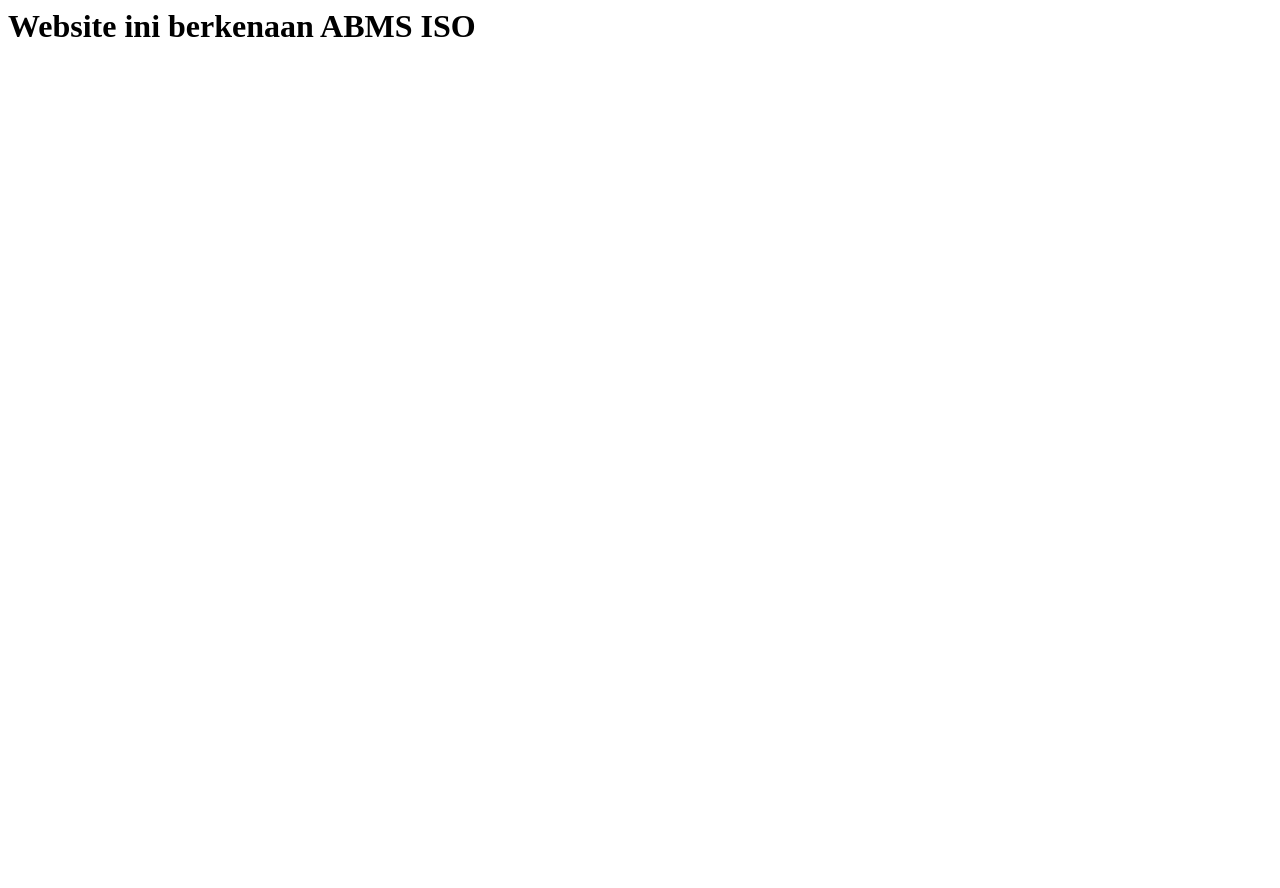
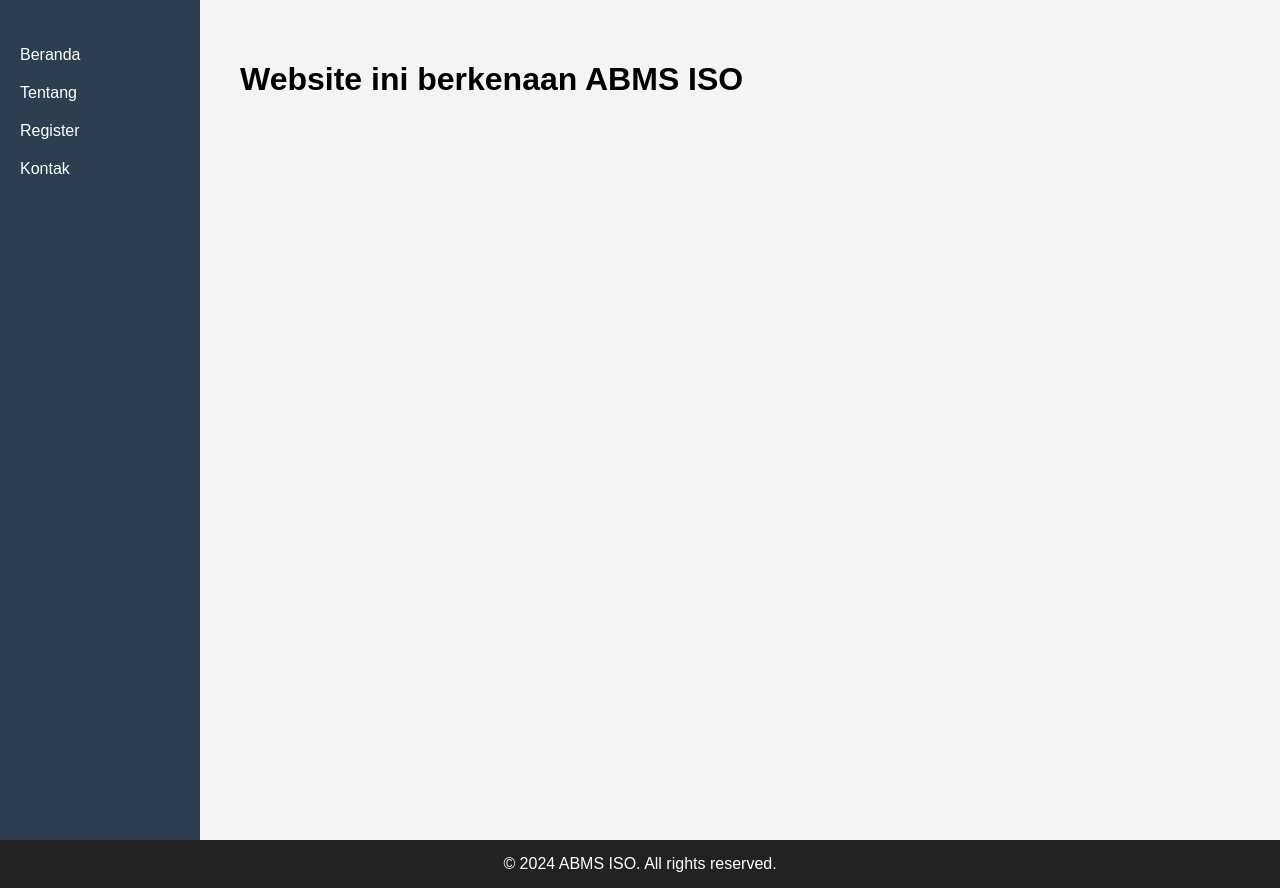
Before and after one commit to johanzainol/my-first-project, a plain HTML site: page register.html in a window 1280 px wide. Before the commit the page ends 800 px from the top, so only its background shows below. Drawn offline with Linux system fonts and the light colour scheme.

Commit message:
new file:   .vscode/launch.json 	new file:   dashboard.html 	modified:   our-team.html 	modified:   register.html

```diff
--- a/register.html
+++ b/register.html
@@ -1 +1,68 @@
-<h1> Website ini berkenaan ABMS ISO</h1>
+<!DOCTYPE html>
+<html lang="id">
+<head>
+    <meta charset="UTF-8">
+    <title>Register ABMS ISO</title>
+    <style>
+        body {
+            margin: 0;
+            font-family: Arial, sans-serif;
+            display: flex;
+            min-height: 100vh;
+            flex-direction: column;
+        }
+        .container {
+            display: flex;
+            flex: 1;
+        }
+        .sidebar {
+            width: 200px;
+            background: #2c3e50;
+            color: #fff;
+            padding: 20px 0;
+            min-height: 100vh;
+        }
+        .sidebar ul {
+            list-style: none;
+            padding: 0;
+        }
+        .sidebar ul li {
+            padding: 10px 20px;
+        }
+        .sidebar ul li a {
+            color: #fff;
+            text-decoration: none;
+        }
+        .main-content {
+            flex: 1;
+            padding: 40px;
+            background: #f4f4f4;
+        }
+        footer {
+            background: #222;
+            color: #fff;
+            text-align: center;
+            padding: 15px 0;
+        }
+    </style>
+</head>
+<body>
+    <div class="container">
+        <nav class="sidebar">
+            <ul>
+                <li><a href="#">Beranda</a></li>
+                <li><a href="#">Tentang</a></li>
+                <li><a href="#">Register</a></li>
+                <li><a href="#">Kontak</a></li>
+            </ul>
+        </nav>
+        <div class="main-content">
+            <h1>Website ini berkenaan ABMS ISO</h1>
+            <!-- Tambahkan form registrasi di sini jika diperlukan -->
+        </div>
+    </div>
+    <footer>
+        &copy; 2024 ABMS ISO. All rights reserved.
+    </footer>
+</body>
+</html>
```
Also changed, not shown: dashboard.html (added, +35 -0 lines), our-team.html (+41 -0 lines).
